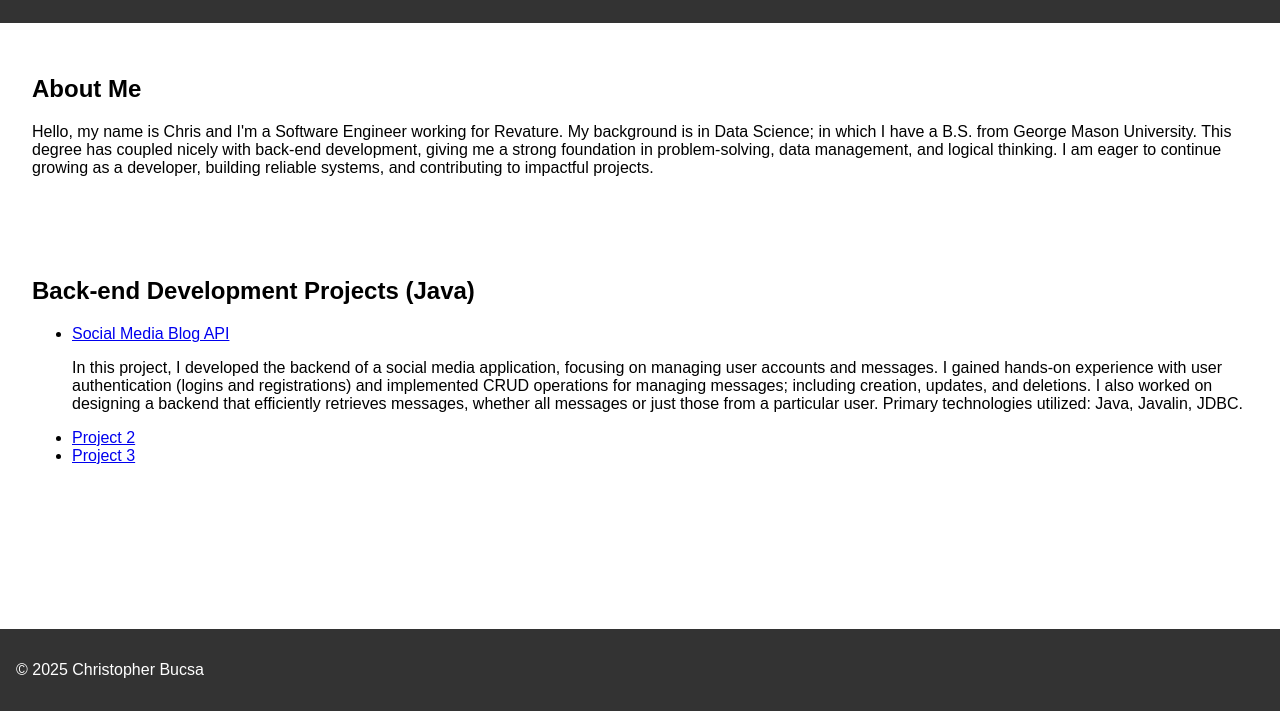
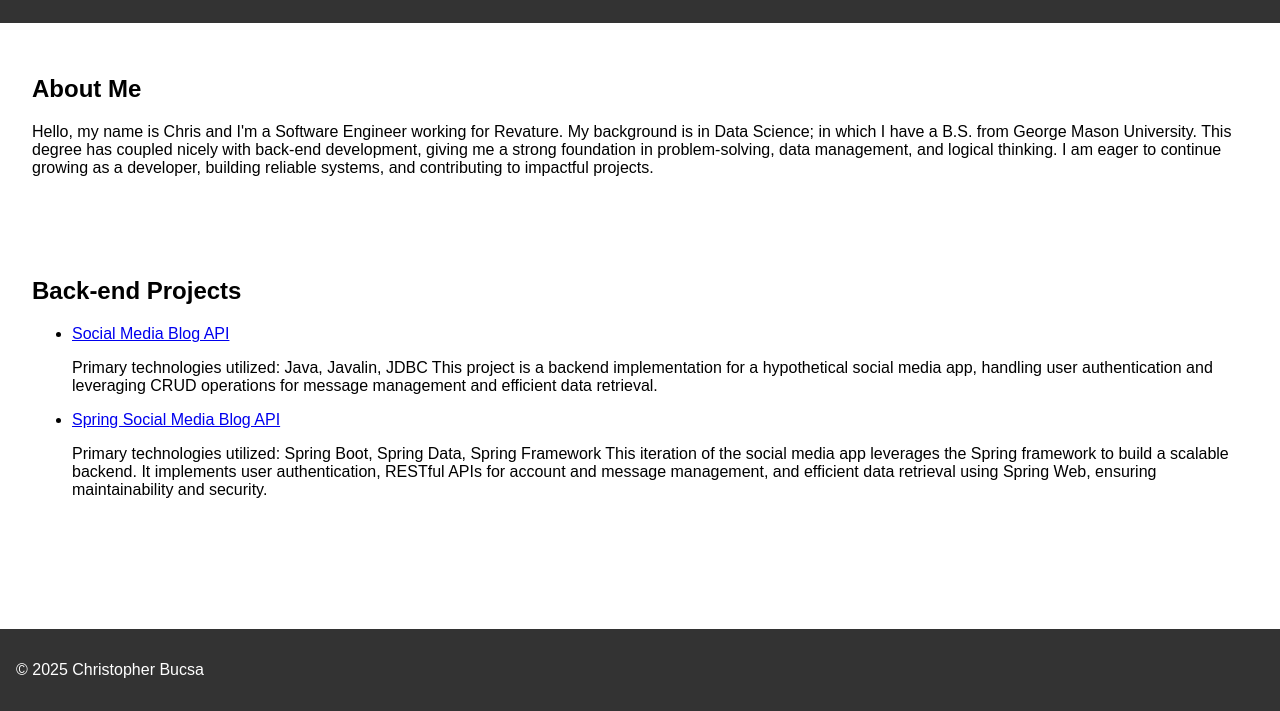
Before and after one commit to ChristopherBucsa/ChristopherBucsa.github.io, a plain HTML site: page index.html in a window 1280 px wide. Shown: the part 89-800 px from the top of the page. Drawn offline with Linux system fonts and the light colour scheme.

Commit message:
Update to "index.html" - Added a project and description

```diff
--- a/index.html
+++ b/index.html
@@ -8,7 +8,7 @@
 </head>
 <body>
     <header>
-        <h1>My Portfolio</h1>
+        <h1>Portfolio - Chris Bucsa</h1>
     </header>
     <section>
         <h2>About Me</h2>
@@ -21,19 +21,27 @@
         </p>
     </section>
     <section>
-        <h2>Back-end Development Projects (Java)</h2>
+        <h2>Back-end Projects</h2>
         <ul>
             <li>
                 <a href="https://github.com/ChristopherBucsa/ChristopherBucsa-pep-project">Social Media Blog API</a>
-                <p>In this project, I developed the backend of a social media application, focusing on managing
-                   user accounts and messages. I gained hands-on experience with user authentication (logins and registrations)
-                   and implemented CRUD operations for managing messages; including creation, updates, and deletions. I also worked
-                   on designing a backend that efficiently retrieves messages, whether all messages or just those from a particular
-                   user. Primary technologies utilized: Java, Javalin, JDBC.
+                <p>
+                    Primary technologies utilized: Java, Javalin, JDBC
+                    This project is a backend implementation for a hypothetical social media app, handling user
+                    authentication and leveraging CRUD operations for message management and efficient data
+                    retrieval.
                 <p>
             </li>
-            <li><a href="#">Project 2</a></li>
-            <li><a href="#">Project 3</a></li>
+
+            <li>
+                <a href="https://github.com/ChristopherBucsa/ChristopherBucsa-pep-spring-project">Spring Social Media Blog API</a>
+                <p>
+                    Primary technologies utilized: Spring Boot, Spring Data, Spring Framework
+                    This iteration of the social media app leverages the Spring framework to build a scalable backend. It
+                    implements user authentication, RESTful APIs for account and message management, and efficient data
+                    retrieval using Spring Web, ensuring maintainability and security.
+                </p>
+            </li>
         </ul>
     </section>
     <footer>
```
